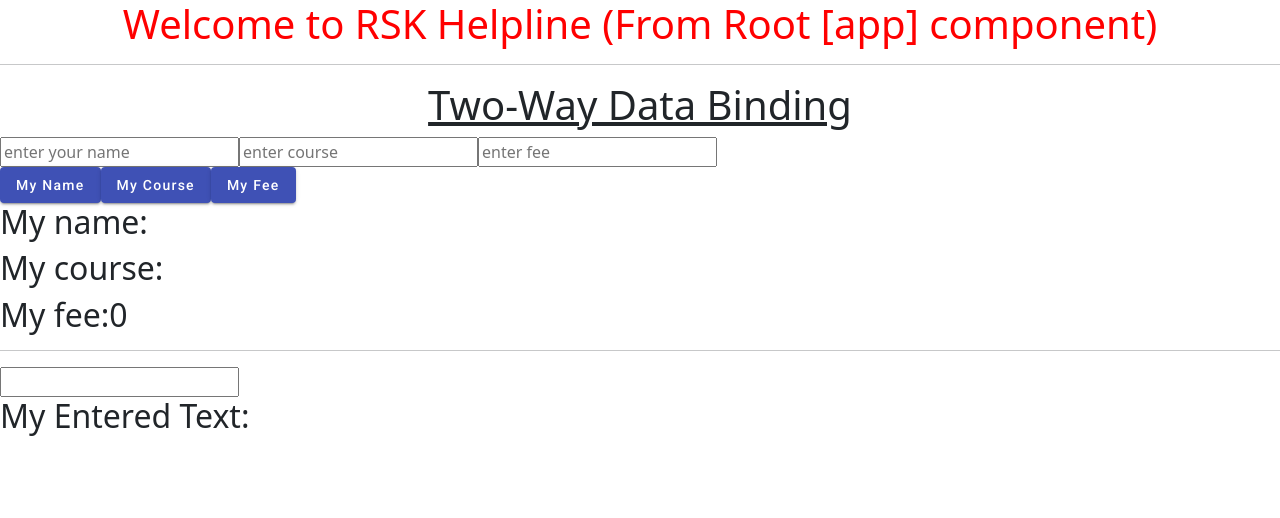
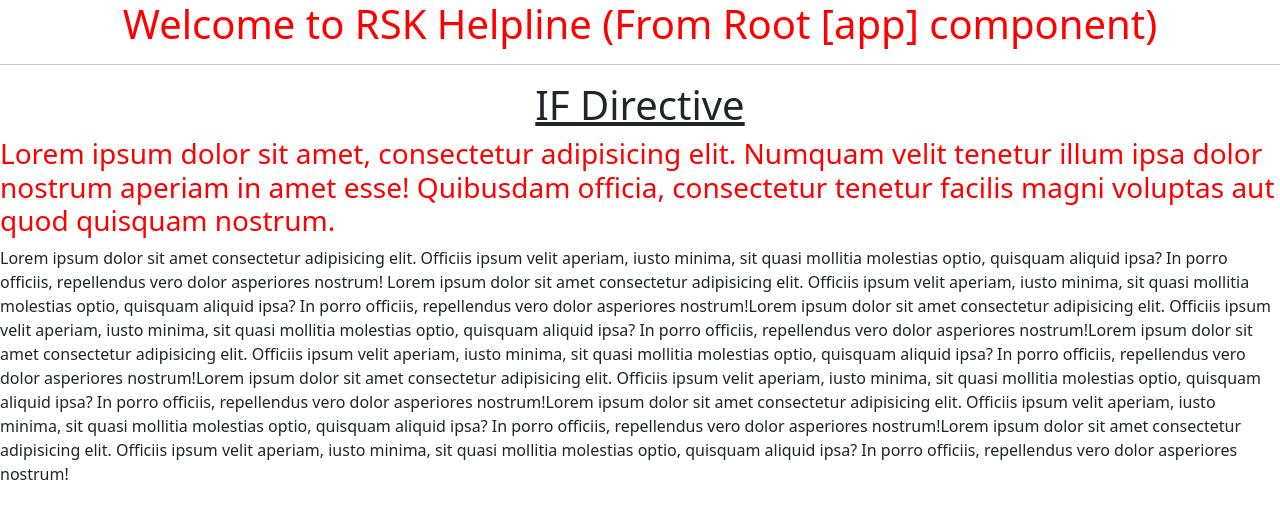
Before and after one commit to SatishKonduru/Angular16, an Angular app: page / in a window 1280 px wide. Shown: the top 518 px of the page. Built offline with nearby package versions, Linux system fonts and the light colour scheme.

Commit message:
IF Directive

```diff
--- a/src/app/app.component.html
+++ b/src/app/app.component.html
@@ -10,4 +10,5 @@
 <!-- <app-c-binding></app-c-binding> -->
 <!-- <app-s-binding></app-s-binding> -->
 <!-- <app-e-binding></app-e-binding> -->
-<app-two-way></app-two-way>
+<!-- <app-two-way></app-two-way> -->
+<app-if></app-if>
--- a/src/app/app.module.ts
+++ b/src/app/app.module.ts
@@ -13,6 +13,7 @@ import { EBindingComponent } from './components/e-binding/e-binding.component';
 import { TwoWayComponent } from './components/two-way/two-way.component';
 import { AngularMaterialModule } from './modules/angular-material/angular-material.module';
 import {FormsModule} from '@angular/forms';
+import { IfComponent } from './components/if/if.component';
 @NgModule({
   declarations: [
     AppComponent,
@@ -22,7 +23,8 @@ import {FormsModule} from '@angular/forms';
     CBindingComponent,
     SBindingComponent,
     EBindingComponent,
-    TwoWayComponent
+    TwoWayComponent,
+    IfComponent
   ],
   imports: [
     BrowserModule,
--- /dev/null
+++ b/src/app/components/if/if.component.html
@@ -0,0 +1,14 @@
+<h1> <u>IF Directive</u></h1>
+
+<h3 *ngIf="check" style="color: red;">Lorem ipsum dolor sit amet, consectetur adipisicing elit. Numquam velit tenetur illum ipsa dolor nostrum aperiam in amet esse! Quibusdam officia, consectetur tenetur facilis magni voluptas aut quod quisquam nostrum.</h3>
+<h3 *ngIf="check; then tBlock else eBlock"  style="color: blue;"></h3>
+<ng-template #eBlock>
+        <h4>Else Block</h4>
+        <h4>Else Block</h4>
+        <h4>Else Block</h4>
+        <h4>Else Block</h4>
+</ng-template>
+<ng-template #tBlock>
+    Lorem ipsum dolor sit amet consectetur adipisicing elit. Officiis ipsum velit aperiam, iusto minima, sit quasi mollitia molestias optio, quisquam aliquid ipsa? In porro officiis, repellendus vero dolor asperiores nostrum!
+    Lorem ipsum dolor sit amet consectetur adipisicing elit. Officiis ipsum velit aperiam, iusto minima, sit quasi mollitia molestias optio, quisquam aliquid ipsa? In porro officiis, repellendus vero dolor asperiores nostrum!Lorem ipsum dolor sit amet consectetur adipisicing elit. Officiis ipsum velit aperiam, iusto minima, sit quasi mollitia molestias optio, quisquam aliquid ipsa? In porro officiis, repellendus vero dolor asperiores nostrum!Lorem ipsum dolor sit amet consectetur adipisicing elit. Officiis ipsum velit aperiam, iusto minima, sit quasi mollitia molestias optio, quisquam aliquid ipsa? In porro officiis, repellendus vero dolor asperiores nostrum!Lorem ipsum dolor sit amet consectetur adipisicing elit. Officiis ipsum velit aperiam, iusto minima, sit quasi mollitia molestias optio, quisquam aliquid ipsa? In porro officiis, repellendus vero dolor asperiores nostrum!Lorem ipsum dolor sit amet consectetur adipisicing elit. Officiis ipsum velit aperiam, iusto minima, sit quasi mollitia molestias optio, quisquam aliquid ipsa? In porro officiis, repellendus vero dolor asperiores nostrum!Lorem ipsum dolor sit amet consectetur adipisicing elit. Officiis ipsum velit aperiam, iusto minima, sit quasi mollitia molestias optio, quisquam aliquid ipsa? In porro officiis, repellendus vero dolor asperiores nostrum!
+</ng-template>
--- /dev/null
+++ b/src/app/components/if/if.component.ts
@@ -0,0 +1,10 @@
+import { Component } from '@angular/core';
+
+@Component({
+  selector: 'app-if',
+  templateUrl: './if.component.html',
+  styleUrls: ['./if.component.css']
+})
+export class IfComponent {
+  public check : boolean = true
+}
```
Also changed, not shown: src/app/components/if/if.component.css (added).
